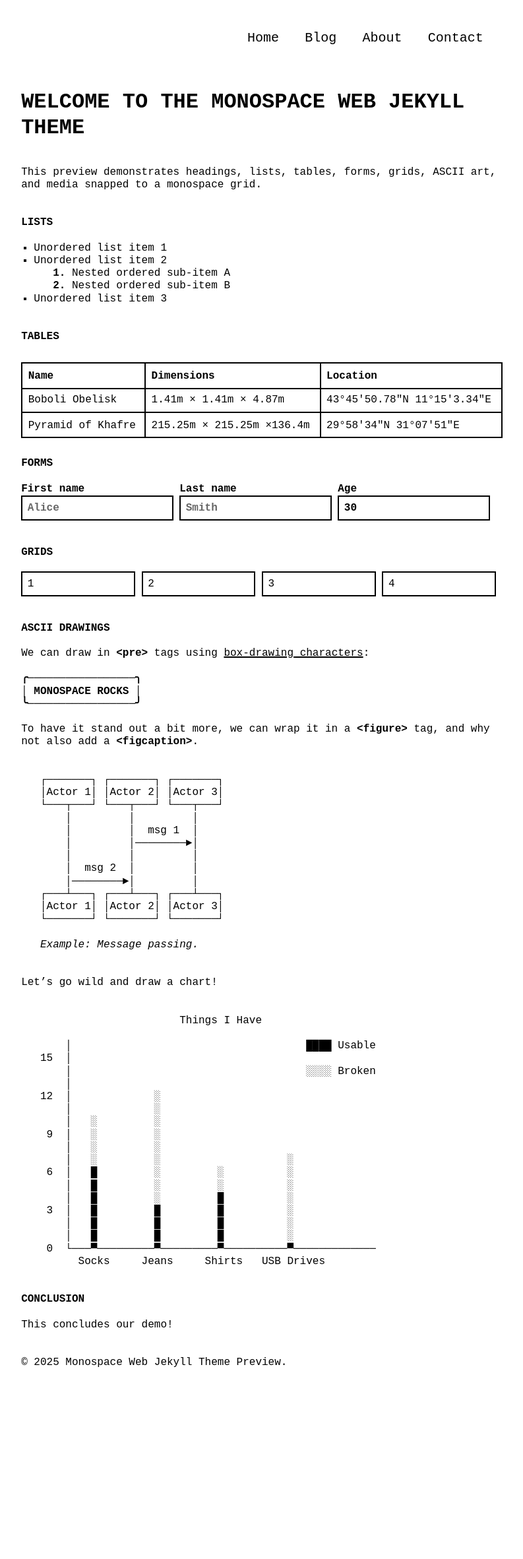
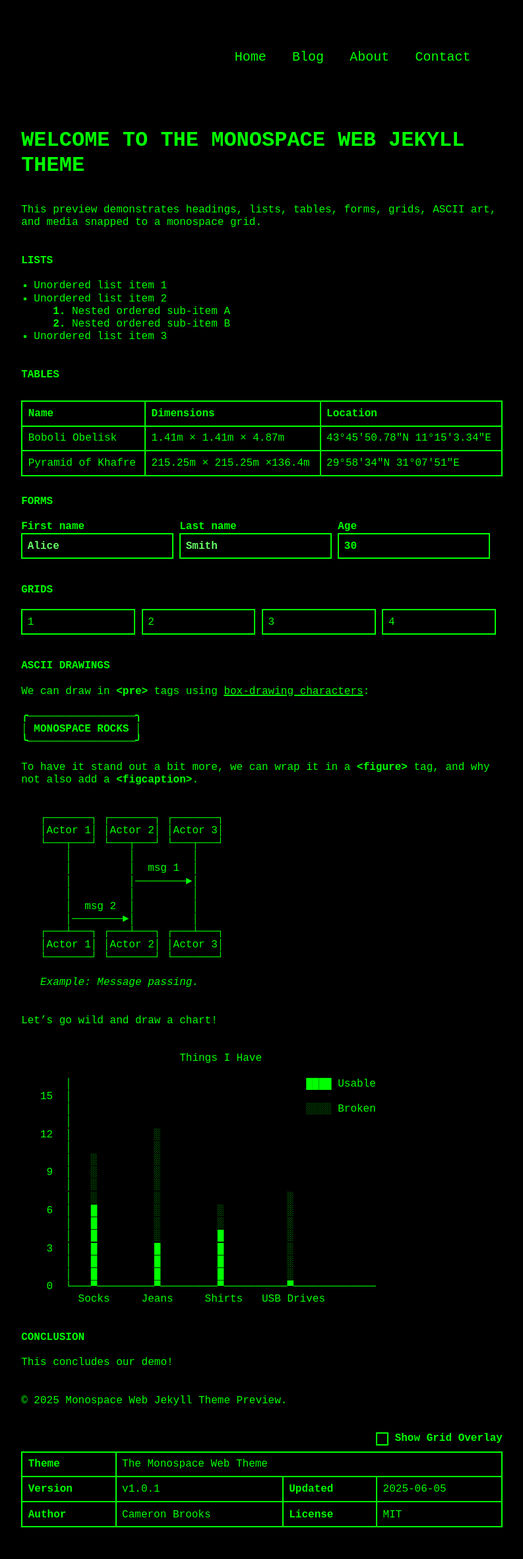
Before and after one commit to CameronBrooks11/monospace-web-jekyll-theme, a Jekyll site: the page built from index.md, in a window 1280 px wide. Shown: the whole page at 66% size, without its empty margins (243-1036 px from the left). Built offline with Jekyll 4.4.1, drawn with Linux system fonts in a browser that asks for light colours; some web fonts are replaced; before the commit the page ends 2133 px from its top, so only the background shows below that.

Commit message:
fully working usage of configurable color themes

```diff
--- a/_config.yml
+++ b/_config.yml
@@ -1,5 +1,5 @@
 title: "Monospace Web Jekyll Theme Preview"
 theme: monospace-web-jekyll-theme
 theme_options:
-  default_theme: ""
-  show_theme_box: false
+  show_theme_box: true
+  default_theme: terminal
--- a/_includes/theme-infobox.html
+++ b/_includes/theme-infobox.html
@@ -2,13 +2,6 @@
   <tr>
     <th>Theme</th>
     <td colspan="3">{{ site.data.theme.themename }}</td>
-    <td rowspan="3" class="theme-metadata__toggle-cell">
-      <br />
-      <br />
-      {% include debug-toggle.html %}
-      <br />
-    </td>
-  </tr>
   <tr>
     <th>Version</th>
     <td>v{{ site.data.theme.version }}</td>
--- a/_layouts/default.html
+++ b/_layouts/default.html
@@ -1,28 +1,43 @@
 <!DOCTYPE html>
-<html lang="{{ page.lang | default: site.lang | default: 'en' }}" {% comment %} only emit data-theme if non-empty {%
-    endcomment %} {% assign chosen=page.theme | default: site.theme_options.default_theme | default: '' %} {% if chosen
-    !='' %} data-theme="{{ chosen }}" {% endif %}>
+<html lang="{{ page.lang | default: site.lang | default: 'en' }}" {% assign chosen=page.theme | default:
+    site.theme_options.default_theme | default: '' %} {% if chosen !='' %} data-theme="{{ chosen }}" {% endif %}>
 
 <head>
     {% include head.html %}
 </head>
 
 <body>
-    {% include header.html %}
+    <header class="site-header">
+        {% include header.html %}
+    </header>
 
     <main>
+
+        <!-- ─── your page content ─────────────────────────────────────────────── -->
         {{ content }}
+
+        <!-- ─── debug-grid container (needed by monospace.js) ─────────────────── -->
+        <div class="debug-grid"></div>
     </main>
 
-    <br />
-    {% include footer.html %}
-    <br />
+    <footer class="site-footer">
+        <br>
+        {% include footer.html %}
+
+    </footer>
+
+    <br>
+
+    <!-- ─── grid overlay toggle ──────────────────────────────────────────── -->
+    <div class="theme-metadata__toggle-cell">
+        {% include debug-toggle.html %}
+    </div>
 
     {% if site.theme_options.show_theme_box %}
     {% include theme-infobox.html %}
-    {% include debug-toggle.html %}
     {% endif %}
 
+    <!-- monospace-grid JS helper (must come *after* your toggles + container) -->
     <script defer src="{{ '/assets/js/monospace.min.js' | relative_url }}"></script>
 </body>
 
--- a/package.json
+++ b/package.json
@@ -1,8 +1,8 @@
 {
     "name": "monospace-web-jekyll-theme",
-    "version": "0.1.0",
+    "version": "0.1.3",
     "dependencies": {
-        "monospace-web-theme": "^1.0.1"
+        "monospace-web-theme": "^1.1.4"
     },
     "devDependencies": {
         "mkdirp": "^3.0.1",
```
Also changed, not shown: Gemfile.lock, README.md, assets/css/monospace.min.css, assets/css/overrides.css (line endings or trailing spaces), monospace-web-jekyll-theme.gemspec, 1 other file.
